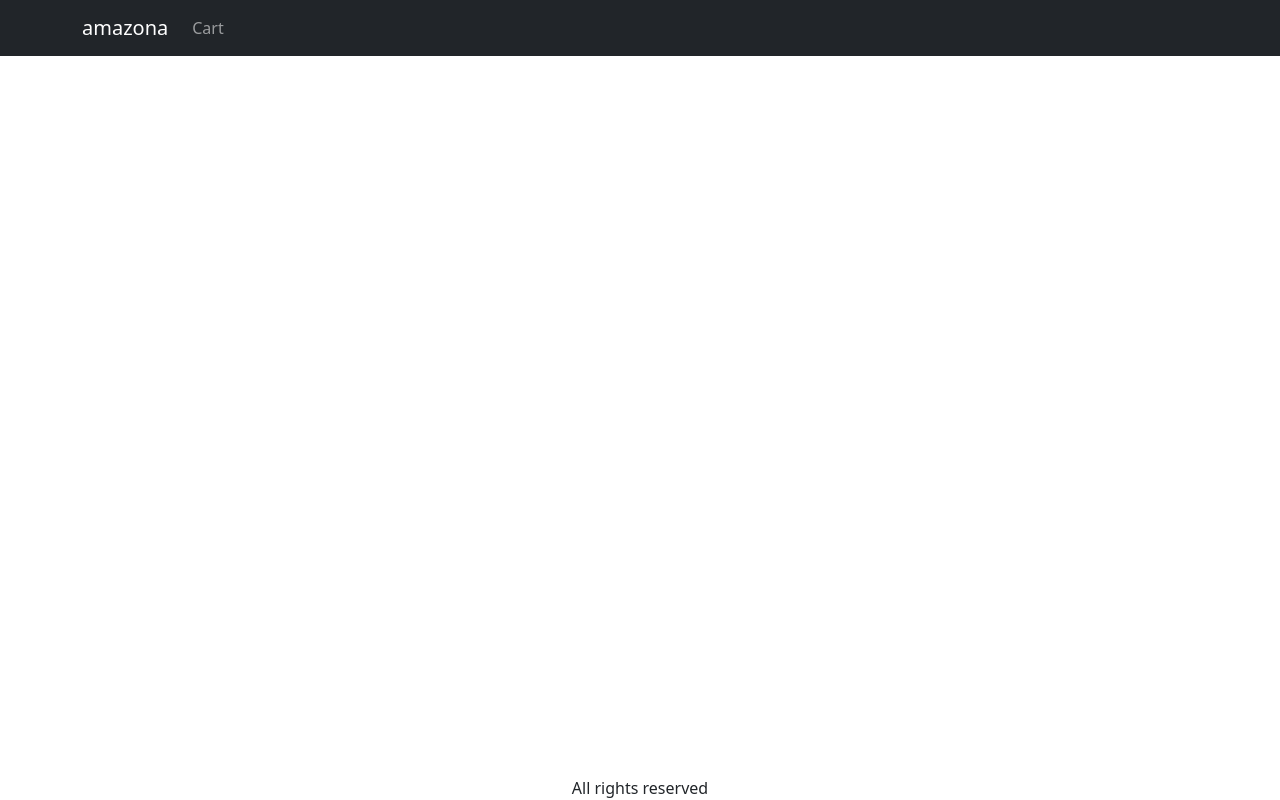
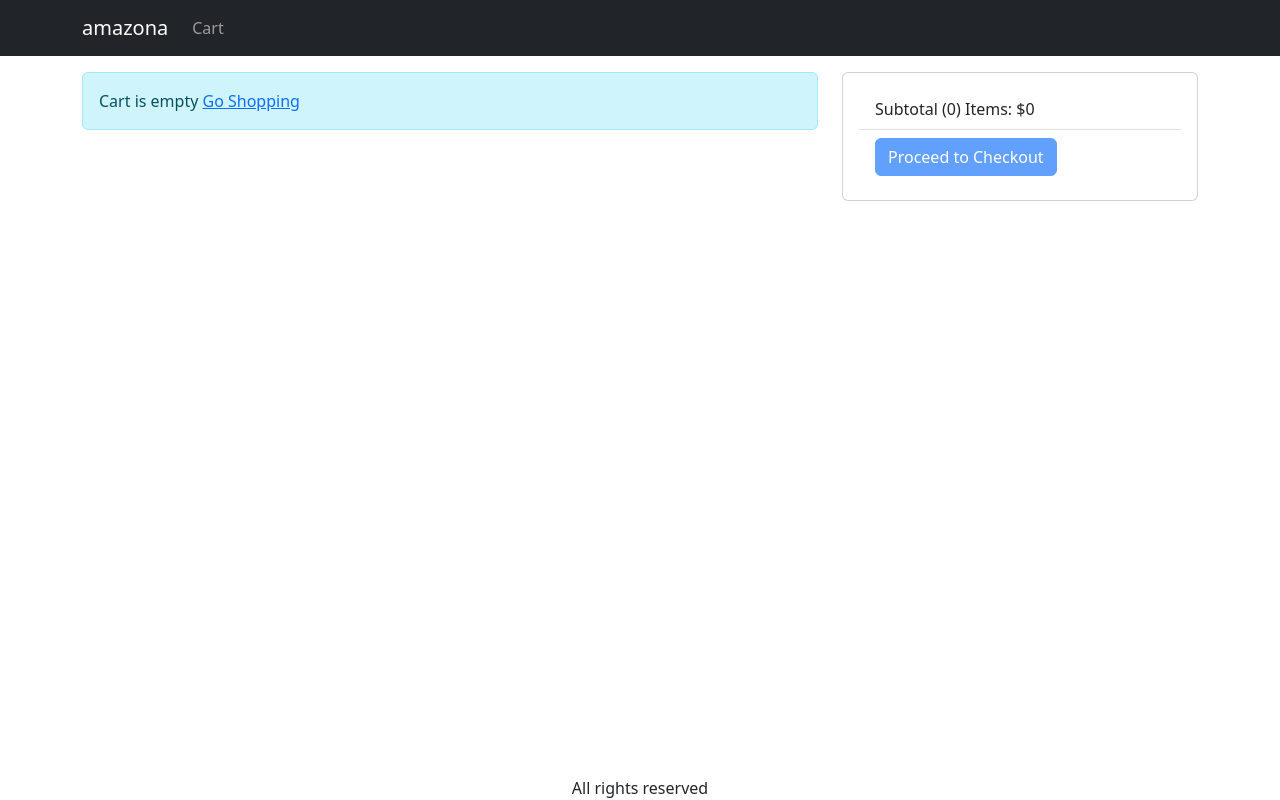
Before and after one commit to InMyListk/e-commerceV2, a React (Vite) app in the folder frontend/: page /cart in a window 1280 px wide. Built offline with nearby package versions, Linux system fonts and the light colour scheme.

Commit message:
Create-Cart-Screen

```diff
--- a/frontend/src/App.tsx
+++ b/frontend/src/App.tsx
@@ -5,6 +5,7 @@
 import { LinkContainer } from "react-router-bootstrap";
 import { useContext } from "react";
 import { Store } from "./Store";
+import { CartScreen } from "./screens/CartScreen";
 
 function App() {
   const { state } = useContext(Store);
@@ -39,6 +40,7 @@
           <Routes>
             <Route path="/product/:slug" element={<ProductScreen />} />
             <Route path="/" element={<HomeScreen />} />
+            <Route path="/cart" element={<CartScreen />} />
           </Routes>
         </Container>
       </main>
--- a/frontend/src/components/MessageBox.tsx
+++ b/frontend/src/components/MessageBox.tsx
@@ -2,7 +2,7 @@
 import { Alert } from "react-bootstrap";
 
 type Props = {
-  variant: string;
+  variant?: string;
   children: ReactNode;
 };
 
--- a/frontend/src/index.css
+++ b/frontend/src/index.css
@@ -46,3 +46,7 @@
 .img-large {
   max-width: 100%;
 }
+
+.img-thumbnail {
+  height: 80px;
+}
--- /dev/null
+++ b/frontend/src/screens/CartScreen.tsx
@@ -0,0 +1,92 @@
+import React, { useContext } from "react";
+import { Store } from "../Store";
+import { Helmet } from "react-helmet-async";
+import { Button, Card, Col, ListGroup, Row } from "react-bootstrap";
+import MessageBox from "../components/MessageBox";
+import { Link } from "react-router-dom";
+
+export const CartScreen = () => {
+  const { state, dispatch: ctxDispatch } = useContext(Store);
+
+  const {
+    cart: { cartItems },
+  } = state;
+
+  return (
+    <div>
+      <Helmet>
+        <title>Shopping Cart</title>
+      </Helmet>
+      <Row>
+        <Col md={8}>
+          {cartItems.length === 0 ? (
+            <MessageBox>
+              Cart is empty <Link to="/">Go Shopping</Link>
+            </MessageBox>
+          ) : (
+            <ListGroup>
+              {cartItems.map((item) => (
+                <ListGroup.Item key={item._id}>
+                  <Row className="align-items-center">
+                    <Col md={4}>
+                      <img
+                        src={item.image}
+                        alt={item.name}
+                        className="img-thumbnail"
+                      />{" "}
+                      <Link to={`/product/${item.slug}`}>{item.name}</Link>
+                    </Col>
+                    <Col md={3}>
+                      <Button variant="light" disabled={item.quantity === 1}>
+                        <i className="fas fa-minus-circle"></i>
+                      </Button>
+                      <span>{item.quantity}</span>
+                      <Button
+                        variant="light"
+                        disabled={item.quantity === item.countInStock}
+                      >
+                        <i className="fas fa-plus-circle"></i>
+                      </Button>
+                    </Col>
+                    <Col md={3}>{item.price}</Col>
+                    <Col md={2}>
+                      <Button variant="light">
+                        <i className="fas fa-trash"></i>
+                      </Button>
+                    </Col>
+                  </Row>
+                </ListGroup.Item>
+              ))}
+            </ListGroup>
+          )}
+        </Col>
+        <Col md={4}>
+          <Card>
+            <Card.Body>
+              <ListGroup variant="flush">
+                <ListGroup.Item>
+                  Subtotal (
+                  {cartItems.reduce((acc, item) => acc + item.quantity, 0)}){" "}
+                  Items: $
+                  {cartItems.reduce(
+                    (acc, item) => acc + item.price * item.quantity,
+                    0
+                  )}
+                </ListGroup.Item>
+                <ListGroup.Item>
+                  <Button
+                    type="button"
+                    variant="primary"
+                    disabled={cartItems.length === 0}
+                  >
+                    Proceed to Checkout
+                  </Button>
+                </ListGroup.Item>
+              </ListGroup>
+            </Card.Body>
+          </Card>
+        </Col>
+      </Row>
+    </div>
+  );
+};
--- a/frontend/src/screens/ProductScreen.tsx
+++ b/frontend/src/screens/ProductScreen.tsx
@@ -2,7 +2,7 @@
 import { useContext, useEffect, useReducer } from "react";
 import { Badge, Button, Card, Col, ListGroup, Row } from "react-bootstrap";
 import { Helmet } from "react-helmet-async";
-import { useParams } from "react-router-dom";
+import { useNavigate, useParams } from "react-router-dom";
 import Rating from "../components/Rating";
 import LoadingBox from "../components/LoadingBox";
 import MessageBox from "../components/MessageBox";
@@ -42,6 +42,7 @@
 };
 
 const ProductScreen = () => {
+  const navigate = useNavigate();
   const param = useParams();
   const { slug } = param;
 
@@ -84,6 +85,8 @@
       type: "CART_ADD_ITEM",
       payload: { ...product, quantity },
     });
+
+    navigate("/cart");
   };
 
   return loading ? (
```
Also changed, not shown: 1 other file (tests, documents, lock files or other folders).
